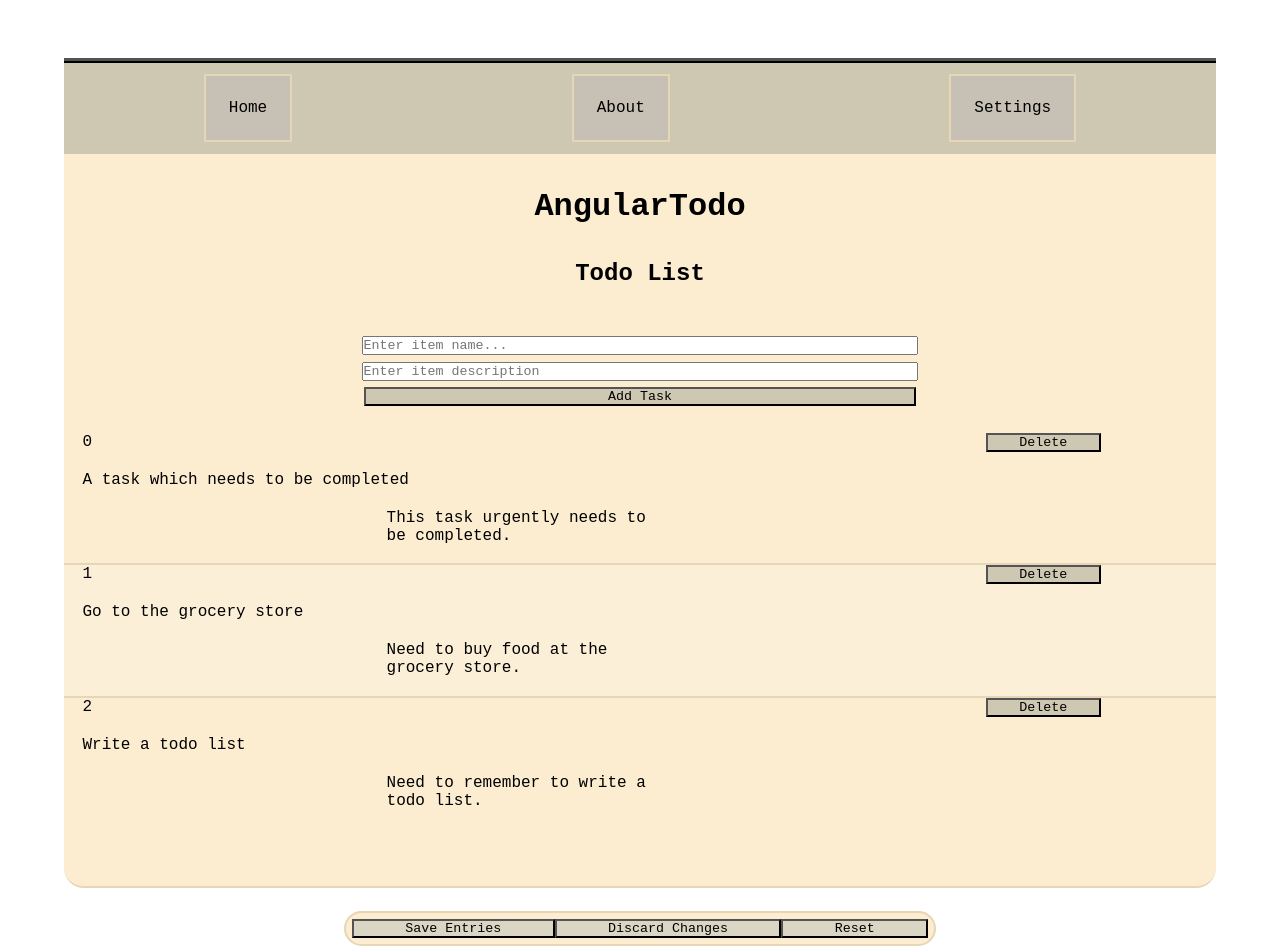
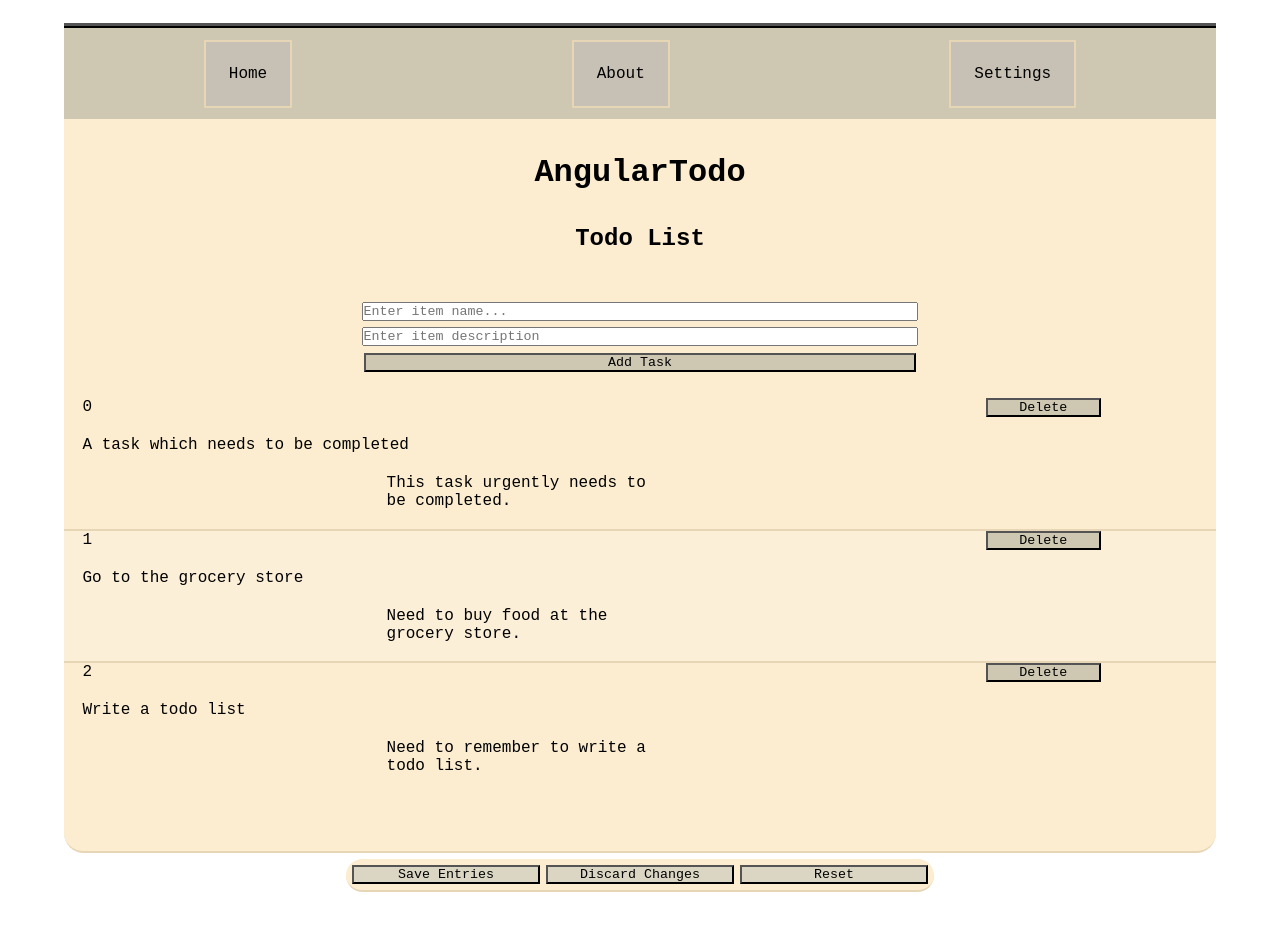
Before and after one commit to toomeyDev/AngularTodo, an Angular app in the folder AngularTodo/: page /home in a window 1280 px wide. Shown: the top 952 px of the page. After the commit the page ends 904 px from the top, so only its background shows below. Built offline with nearby package versions, Linux system fonts and the light colour scheme.

Commit message:
adjust styling for input controls, storage controls

```diff
--- a/AngularTodo/src/app/app.component.css
+++ b/AngularTodo/src/app/app.component.css
@@ -1,5 +1,5 @@
 .appContent {
-    margin-top: 5%;
+    margin-top: 2%;
 }
 
 h1 {
--- a/AngularTodo/src/app/components/todo-list/todo-list.component.css
+++ b/AngularTodo/src/app/components/todo-list/todo-list.component.css
@@ -24,7 +24,12 @@ form input {
 }
 
 .itemSubmit {
-    background-color: rgb(206, 200, 179);;
+    background-color: rgb(206, 200, 179);
+}
+
+.itemSubmit:hover {
+    background-color: green;
+    color: yellow;
 }
 
 button {
@@ -102,21 +107,25 @@ button:hover {
 }
 
 .StorageControls {
-    margin-top: 2%;
+    margin-top: 0.5%;
     display: flex;
     justify-content: center;
     background-color: rgb(252, 237, 209);
     padding: 0.55%;
     border-radius: 20px;
-    border: 2px solid rgb(231, 214, 182);
+    border-bottom: 2px solid rgb(231, 214, 182);
     width: 50%;
     margin-left: auto;
     margin-right: auto;
-    margin-bottom: 2%;
+    margin-bottom: 1%;
+    gap: 1%;
 }
 
 .StorageControls button {
-    display: span;
-    flex: 1 0 auto;
+    flex: 1;
     background-color: rgb(219, 214, 196);
 }
+
+.StorageControls button:hover {
+    background-color: green;
+}
--- a/AngularTodo/src/app/components/todo-list/todo-list.component.html
+++ b/AngularTodo/src/app/components/todo-list/todo-list.component.html
@@ -14,12 +14,12 @@
             <div class="TodoDescription">{{item.description}}</div>
         </div>
         <div class=TodoControls>
-            <button class="delete" (click)="deleteItem(id)">Delete</button>
+            <button class="Delete" (click)="deleteItem(id)">Delete</button>
         </div>
     </div>
 </div>
 <div class="StorageControls">
-    <button (click)="save()">Save Entries</button>
+    <button (click)="save()" clas="Save">Save Entries</button>
     <button (click)="ngOnInit()">Discard Changes</button>
     <button (click)="reset()">Reset</button>
 </div>
```
